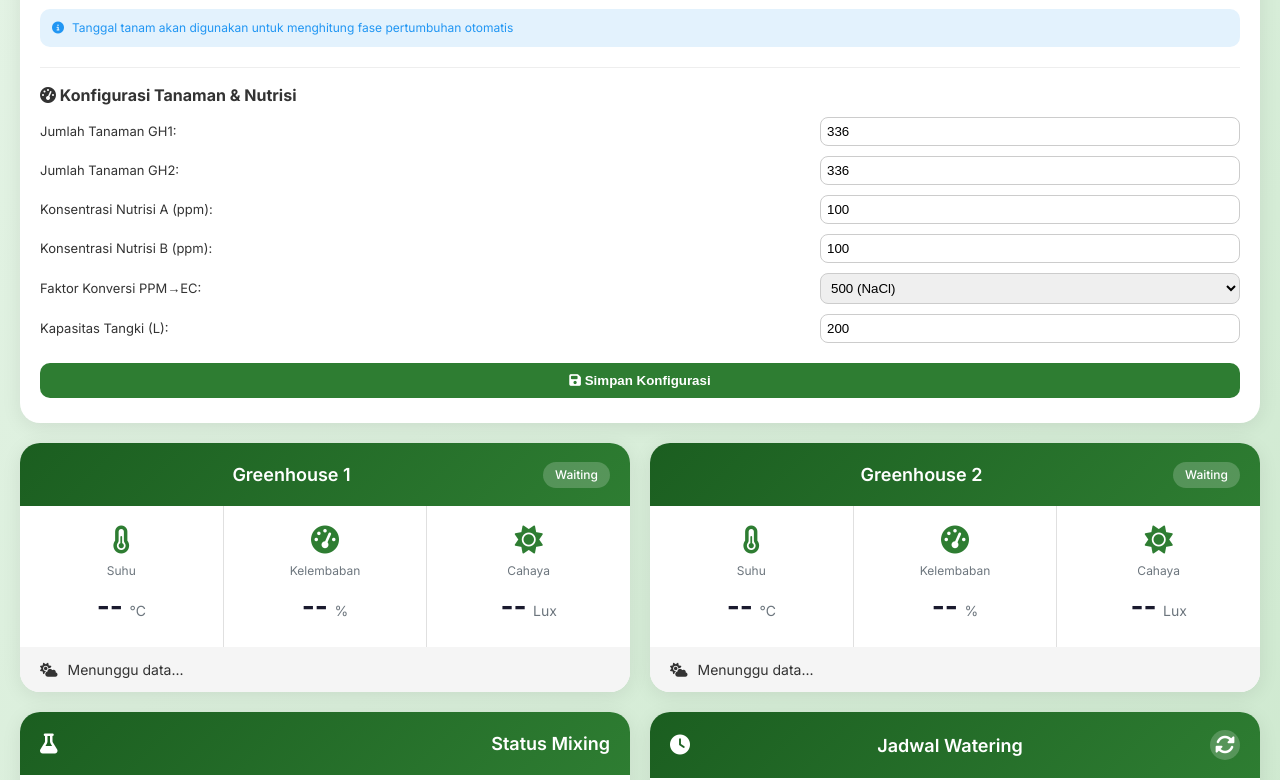
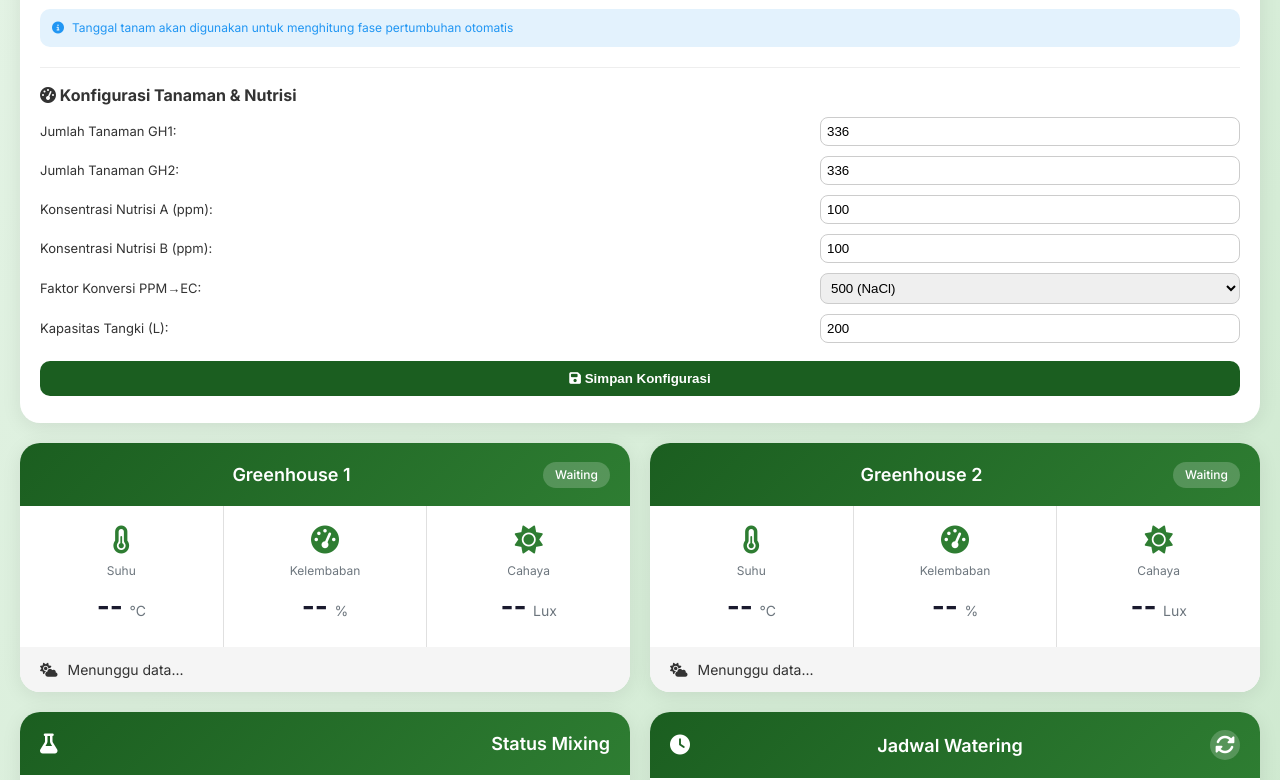
Before and after one commit to Diaryssss/GREENHOUSE_MELON, a plain HTML site: page index.html in a window 1280 px wide. In both pictures the pointer is over the button "Simpan Konfigurasi". Shown: the part 546-1326 px from the top of the page. Drawn offline with Linux system fonts and the light colour scheme; a script that the page names is missing; some icons are missing.

Commit message:
EDIT CSS

```diff
--- a/style.css
+++ b/style.css
@@ -312,6 +312,11 @@ header {
     border-radius: 10px;
     font-weight: bold;
     margin-top: 10px;
+}
+
+.btn-save-config:hover {
+    background: var(--primary-dark);
+    transform: translateY(-2px);
 }
 
 /* Responsive */
```
